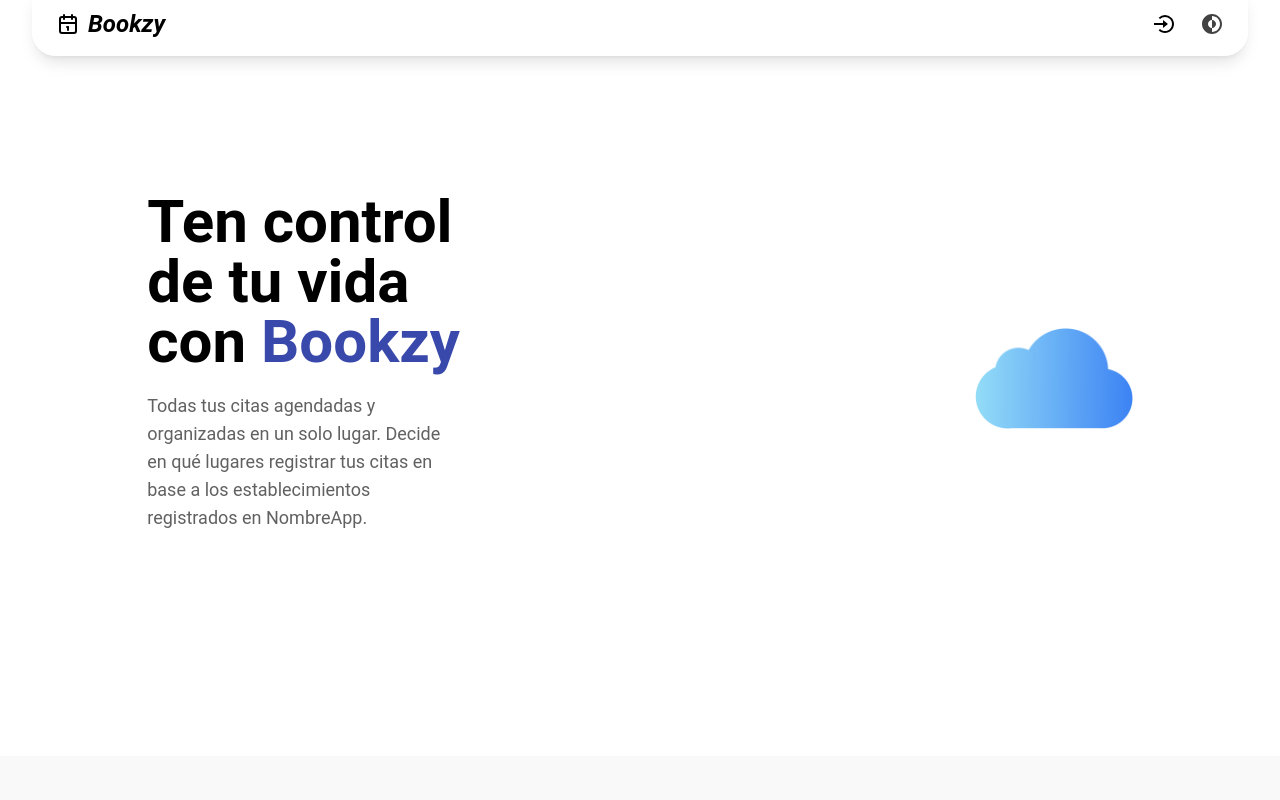
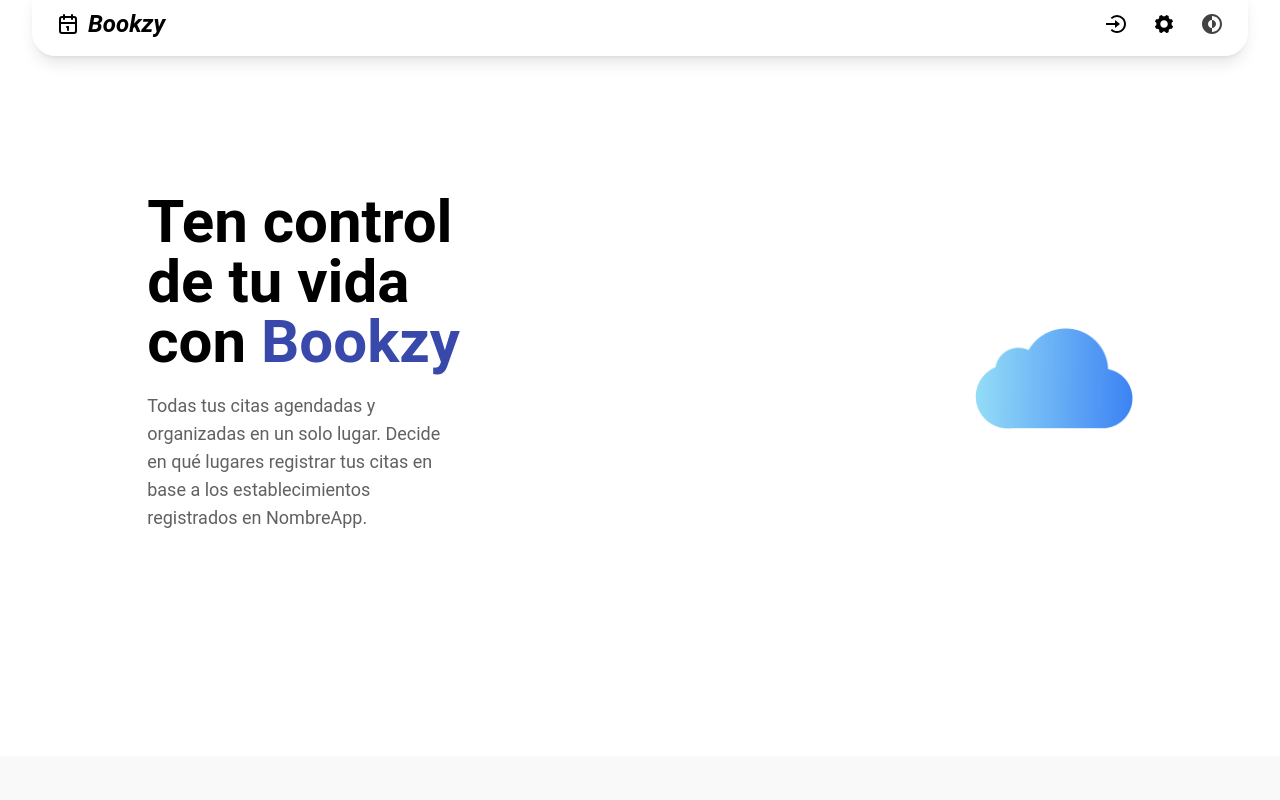
Before and after one commit to ApointmentProject/Bookzy, a React (Vite) app in the folder appointment-project/: page / in a window 1280 px wide. Shown: the top 800 px of the page. Built offline with nearby package versions, Linux system fonts and the light colour scheme; no server answers.

Commit message:
feat: Profile link in navbar

```diff
--- a/appointment-project/src/components/navbar/Navigation.tsx
+++ b/appointment-project/src/components/navbar/Navigation.tsx
@@ -2,6 +2,7 @@ import {useState} from 'react'
 import { Link } from 'react-router-dom'
 import { CgDarkMode } from 'react-icons/cg';
 import { BiLogInCircle } from "react-icons/bi";
+import { IoIosSettings } from "react-icons/io";
 
 import { useTheme } from '../../context/ThemeContext';
 
@@ -24,6 +25,13 @@ export default function Navigation() {
             >
                 <BiLogInCircle className="h-5 w-5 sm:h-4 sm:w-4 md:h-6 md:w-6 lg:h-6 lg:w-6" />
             </Link>
+            {/* Settings Link */}
+            <Link
+                to="/profile"
+                className={`text-sm md:text-sm font-semibold transition-colors duration-300 ${isDarkMode ? "text-white hover:text-gray-300" : "text-black hover:text-gray-700"}`}
+            >
+                <IoIosSettings className="h-5 w-5 sm:h-4 sm:w-4 md:h-6 md:w-6 lg:h-6 lg:w-6" />
+            </Link>
 
             {/* SignUp Link */}
             <button
--- a/appointment-project/src/pages/UserProfile.tsx
+++ b/appointment-project/src/pages/UserProfile.tsx
@@ -82,7 +82,7 @@ export default function UserProfile() {
           </TabsHeader>
 
           {/* Tabs body shows the full content without internal scrolling */}
-          <TabsBody className="p-4">
+          <TabsBody className="p-4 transition-all">
             {data.map(({ value, component }) => (
               <TabPanel key={value} value={value}>
                 {component}
```
